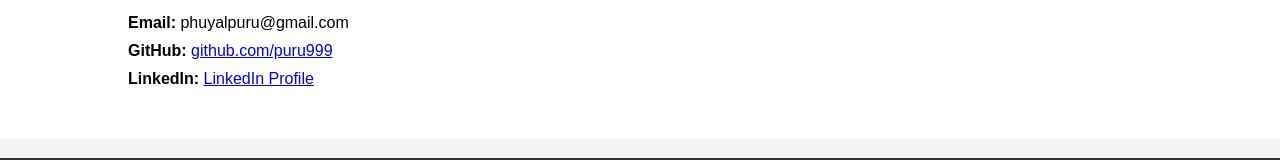
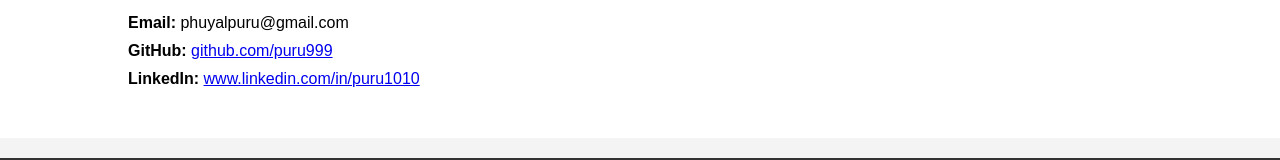
Before and after one commit to puru999/My-website, a plain HTML site: page index.html in a window 1280 px wide. Shown: the part 871-1031 px from the top of the page. Drawn offline with Linux system fonts and the light colour scheme.

Commit message:
Update index.html

```diff
--- a/index.html
+++ b/index.html
@@ -90,7 +90,7 @@
             <ul>
                 <li><strong>Email:</strong> phuyalpuru@gmail.com</li>
                 <li><strong>GitHub:</strong> <a href="https://github.com/puru999" target="_blank">github.com/puru999</a></li>
-                <li><strong>LinkedIn:</strong> <a href="#" target="_blank">LinkedIn Profile</a></li>
+                <li><strong>LinkedIn:</strong> <a href="#" target="_blank">www.linkedin.com/in/puru1010</a></li>
             </ul>
         </section>
     </main>
```
